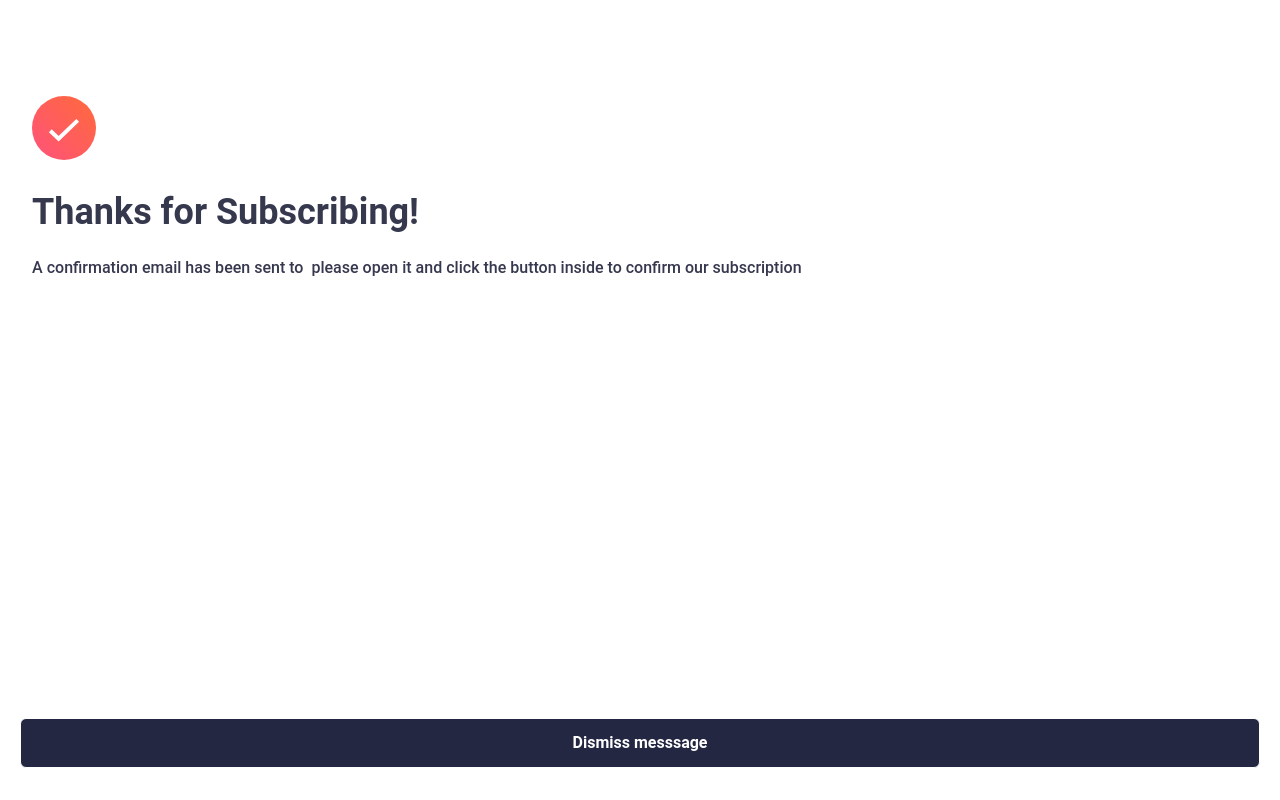
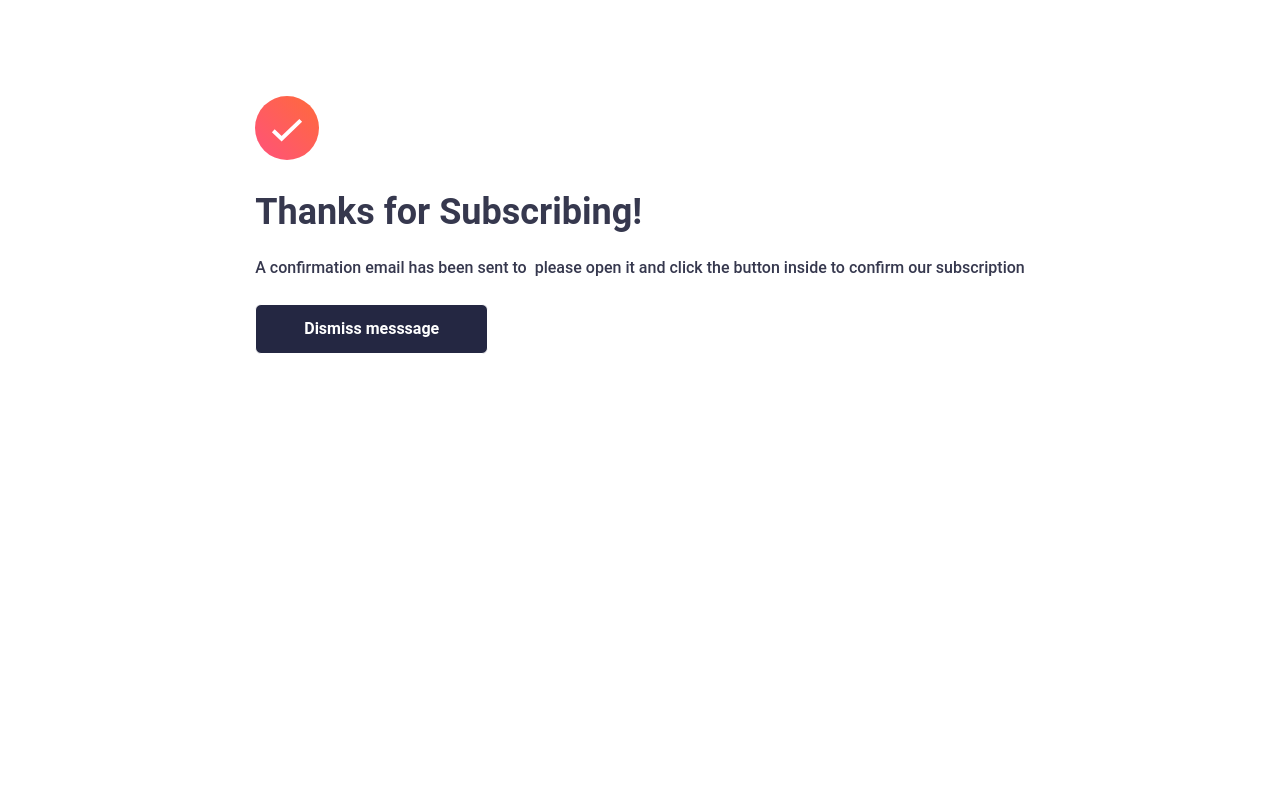
Before and after one commit to AlexProcess/TailwindCSS, a React (Vite) app in the folder newsletter/: page /form-success in a window 1280 px wide. Built offline with nearby package versions, Linux system fonts and the light colour scheme; no server answers.

Commit message:
style: :lipstick: finish desktop

```diff
--- a/newsletter/src/NewsletterApp.tsx
+++ b/newsletter/src/NewsletterApp.tsx
@@ -1,9 +1,7 @@
-import "./index.css";
-import { useEffect, useState } from "react";
+import React, { useEffect, useState } from "react";
 import { BgMobile } from "./assets/images/illustration-sign-up-mobile";
 import { BgDesktop } from "./assets/images/illustration-sign-up-desktop";
 import { MainContent } from "./components/UI/MainContent";
-// import { Form } from "./components/Form/Form";
 
 interface NewsletterProps {}
 
@@ -30,7 +28,6 @@ export const NewsletterApp: React.FC<NewsletterProps> = ({}) => {
                 {isDesktop ? <BgDesktop /> : <BgMobile />}
                 <MainContent />
             </div>
-            {/* <Form /> */}
         </div>
     );
 };
--- a/newsletter/src/components/Form/FormSuccess.tsx
+++ b/newsletter/src/components/Form/FormSuccess.tsx
@@ -7,17 +7,17 @@ export const FormSuccess: React.FC = ({}) => {
 
     const email = location.state?.email || "";
     return (
-        <div className="flex px-8 py-24">
+        <div className="flex justify-center px-8 py-24">
             <div className="flex-col items-center space-y-6">
                 <div className="mb-8">
                     <IconSuccess />
                 </div>
-                <div>
-                    <h1 className="text-4xl font-bold text-charcoalgrey">
+                <div className="2xl:w-3/5">
+                    <h1 className="text-4xl font-bold 2xl:text-7xl text-charcoalgrey">
                         Thanks for Subscribing!
                     </h1>
                 </div>
-                <div>
+                <div className="2xl:w-3/6">
                     <p className="font-medium text-charcoalgrey">
                         A confirmation email has been sent to{" "}
                         <span className="font-bold">{email}&#160;</span>
@@ -25,12 +25,14 @@ export const FormSuccess: React.FC = ({}) => {
                         our subscription
                     </p>
                 </div>
-                <button
-                    onClick={() => navigate("/")}
-                    className="hover:shadow-custom transition duration-150 ease-in-out hover:bg-gradient-to-r from-[#ff5b64] via-[#ff675c] to-[#ff8d48] absolute px-12 py-3 font-bold text-white border border-blue-700 rounded-md left-5 right-5 bottom-8 bg-dark-slate hover:bg-blue-700"
-                >
-                    Dismiss messsage
-                </button>
+                <div className="2xl:self-center 2xl:justify-center 2xl:flex 2xl:w-1/2">
+                    <button
+                        onClick={() => navigate("/")}
+                        className="hover:shadow-custom transition duration-150 ease-in-out hover:bg-gradient-to-r from-[#ff5b64] via-[#ff675c] to-[#ff8d48] px-12 py-3 font-bold text-white border border-blue-700 rounded-md sm:left-5 sm:right-5 sm:bottom-8 bg-dark-slate hover:bg-blue-700"
+                    >
+                        Dismiss messsage
+                    </button>
+                </div>
             </div>
         </div>
     );
--- a/newsletter/src/components/UI/MainContent.tsx
+++ b/newsletter/src/components/UI/MainContent.tsx
@@ -4,12 +4,12 @@ import { supabase } from "../../db/api";
 import { useNavigate } from "react-router";
 
 export const MainContent: React.FC = ({}) => {
+    const navigate = useNavigate();
+
     const [email, setEmail] = useState("");
 
     const handleSubscription = async (e: any) => {
         e.preventDefault();
-
-        const navigate = useNavigate();
 
         try {
             const { data, error } = await supabase
@@ -74,7 +74,7 @@ export const MainContent: React.FC = ({}) => {
                     <div className="flex justify-center mt-2 align-center">
                         <form className="w-full " onSubmit={handleSubscription}>
                             <input
-                                className="h-12 p-5 mb-2 text-sm text-gray-700 border rounded-md sm:w-full border-grey focus:border-red-500 focus:outline-offset-1"
+                                className="h-12 p-5 mb-2 text-sm text-gray-700 border rounded-lg sm:w-full border-grey focus:border-red-500 focus:outline-offset-1"
                                 type="text"
                                 placeholder="email@company.com"
                                 value={email}
@@ -83,7 +83,7 @@ export const MainContent: React.FC = ({}) => {
                             <div className="flex justify-center mt-3">
                                 <button
                                     type="submit"
-                                    className="w-full hover:shadow-custom transition duration-150 ease-in-out hover:bg-gradient-to-r from-[#ff5b64] via-[#ff675c] to-[#ff8d48] px-12 py-3 font-bold text-white border border-blue-700 rounded-md bg-dark-slate "
+                                    className="w-full hover:shadow-custom transition duration-150 ease-in-out hover:bg-gradient-to-r from-[#ff5b64] via-[#ff675c] to-[#ff8d48] px-12 py-3 font-bold text-white border border-blue-700 rounded-lg bg-dark-slate "
                                 >
                                     Suscribe to monthly newsletter
                                 </button>
```
